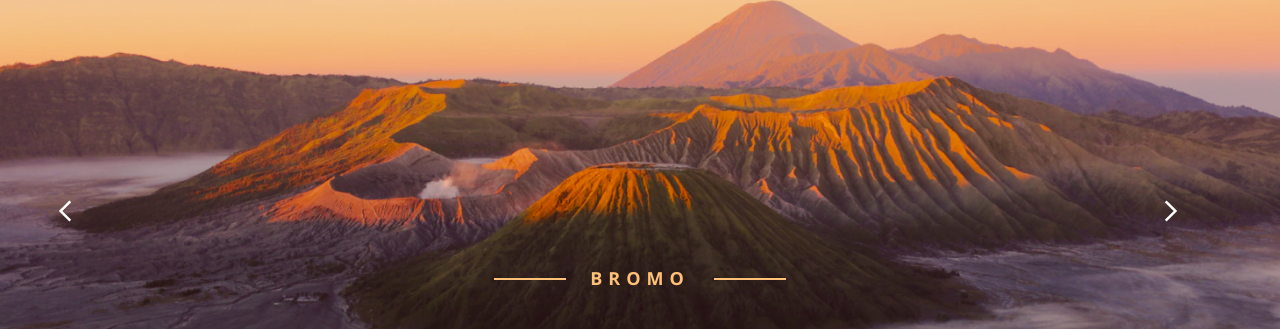
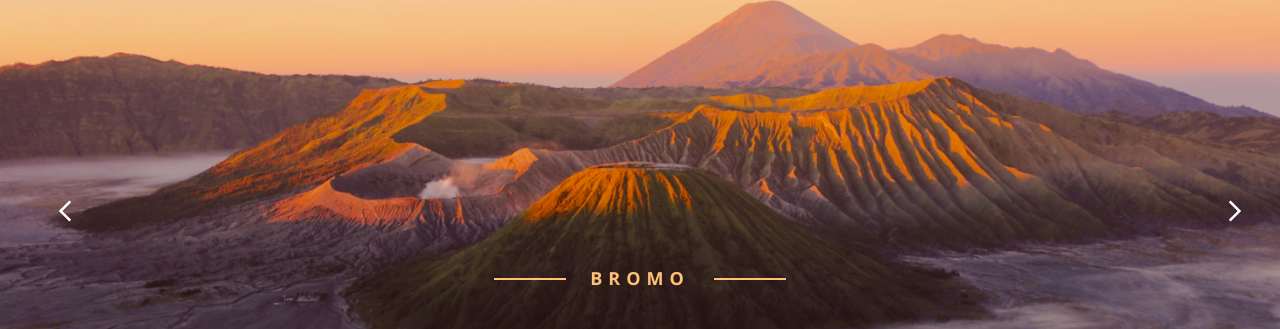
Before and after one commit to jfilya/QWERy, a React (Create React App) app in the folder qwery/: page / in a window 1280 px wide. Shown: the part 2514-2843 px from the top of the page. Built offline with nearby package versions, Linux system fonts and the light colour scheme.

Commit message:
fix correct animation bromo images

```diff
--- a/qwery/src/components/Bromo/Bromo.scss
+++ b/qwery/src/components/Bromo/Bromo.scss
@@ -18,7 +18,7 @@
     @include flex-container();
     position: absolute;
     top: 43%;
-    width: 95%;
+    width: 100%;
     padding: 40px;
     svg {
       cursor: pointer;
@@ -77,3 +77,15 @@
     }
   }
 }
+.back-mymove{
+  animation-name: mymove;
+  animation-duration: 0.5s;
+}
+@keyframes mymove {
+  0% {
+    opacity: 0.3;
+  }
+  100% {
+    opacity: 1;
+  }
+}
--- a/qwery/src/components/Bromo/Bromo.tsx
+++ b/qwery/src/components/Bromo/Bromo.tsx
@@ -18,24 +18,36 @@ class Bromo extends React.Component {
     this.item = 0;
   }
   render() {
+    const animationBack = (back: HTMLDivElement) => {
+      const switchBtn = document.querySelectorAll('.bromo__arrow button') as unknown as HTMLButtonElement[];
+      back.style.backgroundImage = `url(${this.backImg[this.item]})`;
+      back.classList.add("back-mymove");
+      switchBtn.forEach((b) => b.disabled = true)
+      back.onanimationend = () => {
+        back.classList.remove("back-mymove");
+        switchBtn.forEach((b) => b.disabled = false);
+      };
+    };
     const itemsPlus = () => {
-      this.item < 3 ? this.item++ : (this.item = 0);
-      (
-        document.querySelector(".bromo__container") as HTMLDivElement
-      ).style.backgroundImage = `url(${this.backImg[this.item]})`;
+      const back = document.querySelector(
+        ".bromo__container"
+      ) as HTMLDivElement;
+      this.item < this.backImg.length-1 ? this.item++ : (this.item = 0);
+      animationBack(back);
     };
     const itemsMinus = () => {
-      this.item > 0 ? this.item-- : (this.item = 3);
-      (
-        document.querySelector(".bromo__container") as HTMLDivElement
-      ).style.backgroundImage = `url(${this.backImg[this.item]})`;
+      const back = document.querySelector(
+        ".bromo__container"
+      ) as HTMLDivElement;
+      this.item > 0 ? this.item-- : (this.item = this.backImg.length-1);
+      animationBack(back);
     };
     return (
       <section className="bromo">
         <div className="container bromo__container" style={this.divStyle}>
           <div className="bromo__arrow">
+            <button onClick={itemsMinus}>
               <svg
-              onClick={itemsMinus}
                 width="30"
                 height="30"
                 viewBox="0 0 30 30"
@@ -47,8 +59,9 @@ class Bromo extends React.Component {
                   fill="white"
                 />
               </svg>
+            </button>
+            <button onClick={itemsPlus}>
               <svg
-              onClick={itemsPlus}
                 width="30"
                 height="30"
                 viewBox="0 0 30 30"
@@ -60,6 +73,7 @@ class Bromo extends React.Component {
                   fill="white"
                 />
               </svg>
+            </button>
           </div>
           <h3 className="bromo__title-min title-min">
             <span></span>
```
Lines whose indentation alone changed are shown as unchanged.
